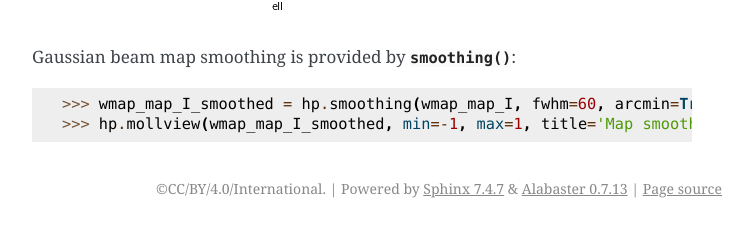
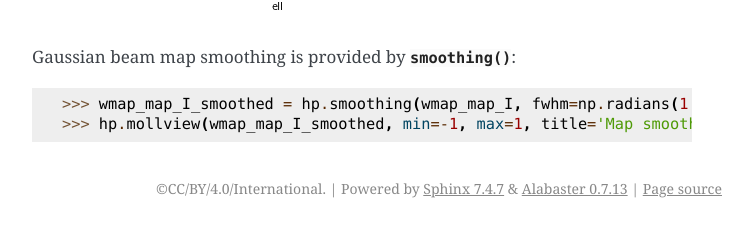
Before and after one commit to healpy/healpy, a Sphinx documentation site: the page built from doc/tutorial.rst, in a window 1280 px wide and 900 px high, scrolled down 3734 px. Shown: the part 672-897 px from the top of the window, without its empty margins (388-1141 px from the left). Built offline with Sphinx 7.4.7, drawn with Linux system fonts in a browser that asks for light colours; the version number is read from the project's files by our own code.

Commit message:
removed smoothing arcmin argument

```diff
--- a/doc/tutorial.rst
+++ b/doc/tutorial.rst
@@ -121,5 +121,5 @@ therefore we can plot a normalized CMB spectrum and write it to disk:
 
 Gaussian beam map smoothing is provided by :py:func:`~healpy.sphtfunc.smoothing`:
 
->>> wmap_map_I_smoothed = hp.smoothing(wmap_map_I, fwhm=60, arcmin=True)
+>>> wmap_map_I_smoothed = hp.smoothing(wmap_map_I, fwhm=np.radians(1.))
 >>> hp.mollview(wmap_map_I_smoothed, min=-1, max=1, title='Map smoothed 1 deg')
```
